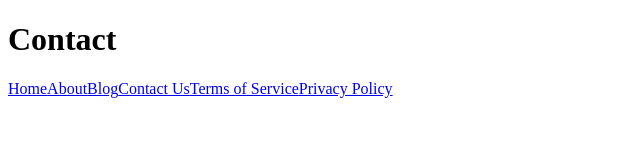
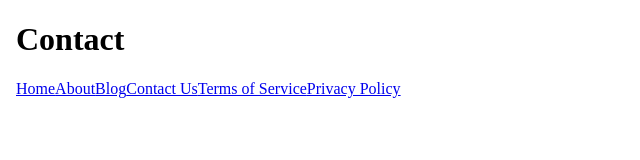
Before and after one commit to aderbalcorp/aderbalcorp.github.io, a Next.js app: page /contact in a window 1280 px wide. Shown: the top 160 px of the page, without its empty margins (0-640 px from the left). Built offline with nearby package versions, Linux system fonts and the light colour scheme.

Commit message:
imp(comp): add Layout and Meta components

```diff
--- /dev/null
+++ b/components/Layout.tsx
@@ -0,0 +1,15 @@
+import Meta from "./Meta"
+
+export default function Layout(props) {
+    return(
+        <div>
+            <Meta
+                siteTitle={props.siteTitle}
+                siteDescription={props.siteDescription}
+            />
+            <body>
+                {props.children}
+            </body>
+        </div>
+    )
+}
--- /dev/null
+++ b/components/Meta.tsx
@@ -0,0 +1,10 @@
+import Head from 'next/head'
+
+export default function Meta(props) {
+    return (
+        <Head>
+            <title>{props.siteTitle}</title>
+            <meta name="Description" content={props.siteDescription}></meta>
+        </Head>
+    )
+}
--- a/pages/contact.tsx
+++ b/pages/contact.tsx
@@ -1,14 +1,19 @@
 import Link from 'next/link'
+import Layout from '../components/Layout'
 
 export default function Contact() {
     return (
-        <div>
+<Layout
+          siteTitle="Contact"
+          siteDescription="Aderbal - Contact Page"
+      >
         <h1>Contact</h1>
-            <Link href="/">Home</Link>
-            <Link href="/about">About</Link>
-            <Link href="/blog">Blog</Link>
-            <Link href="/contact">Contact Us</Link>
-            <Link href="/terms">Terms of Service</Link>
-            <Link href="/policy">Privacy Policy</Link>      </div>
+          <Link href="/">Home</Link>
+          <Link href="/about">About</Link>
+          <Link href="/blog">Blog</Link>
+          <Link href="/contact">Contact Us</Link>
+          <Link href="/terms">Terms of Service</Link>
+          <Link href="/policy">Privacy Policy</Link>
+      </Layout>
     )
 }
```
Also changed, not shown: pages/index.tsx (+6 -2 lines).
